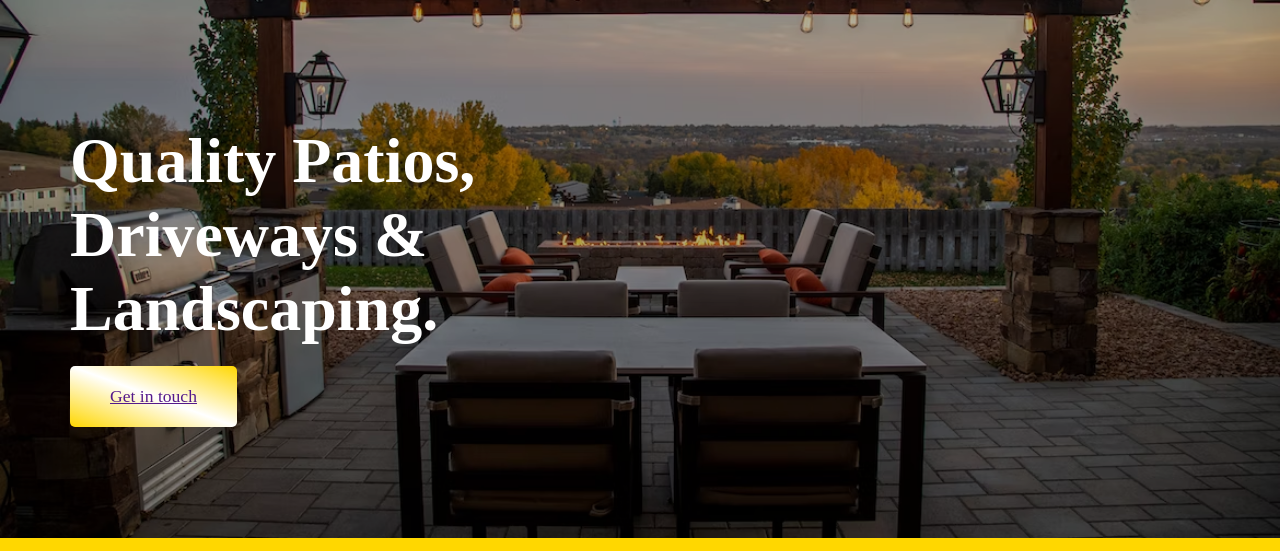
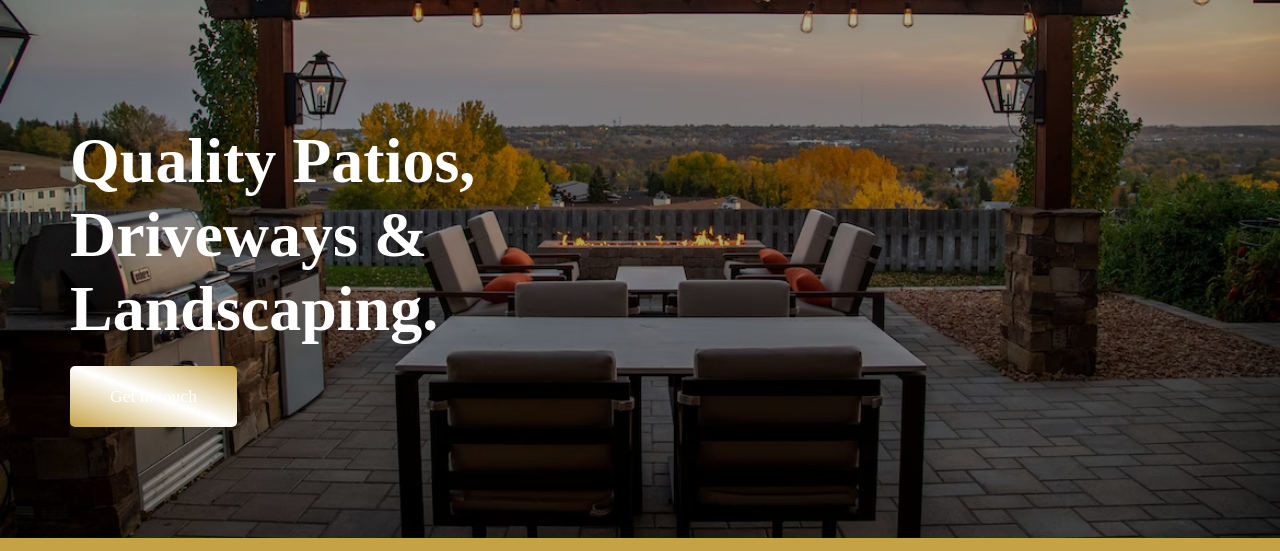
Before and after one commit to DanielEastburn/CroftPaving_Website, a plain HTML site: page index.html in a window 1280 px wide. Shown: the part 197-748 px from the top of the page. Drawn offline with Linux system fonts and the light colour scheme.

Commit message:
Stuff change

```diff
--- a/style/style.scss
+++ b/style/style.scss
@@ -32,7 +32,7 @@
    height: 750px;
    width: 100vw;
    color: #fff;
-   border-bottom: 15px gold solid;
+   border-bottom: 15px var(--color-secondary) solid;
    display: flex;
    align-items: center;
    flex-direction: column;
@@ -135,9 +135,24 @@
          }
 
          p{
-            background-image: linear-gradient(to bottom left, gold, white, gold);
+            background-image: linear-gradient(to bottom left, var(--color-secondary), white, var(--color-secondary));
             padding: 20px 40px;
             border-radius: 5px;
+
+            a{
+               text-decoration: none;
+               color: #fff;
+
+
+            }
+
+            &:hover{
+               background-image: linear-gradient(to bottom left, grey, rgb(225, 225, 198), var(--color-secondary));
+               a{
+                  color: #000;
+               }
+
+            }
          }
 
 
```
Also changed, not shown: style/style.css, 1 other file.
